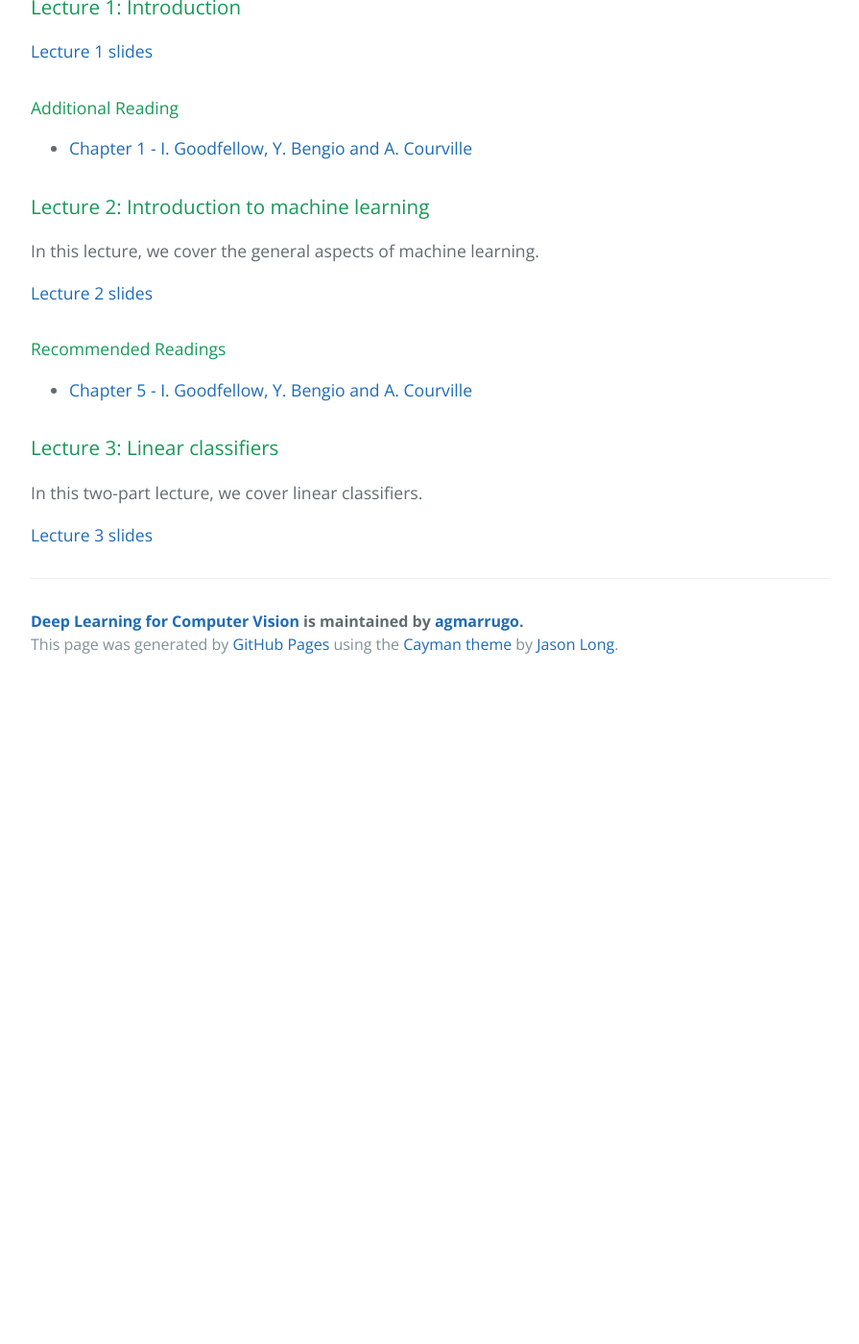
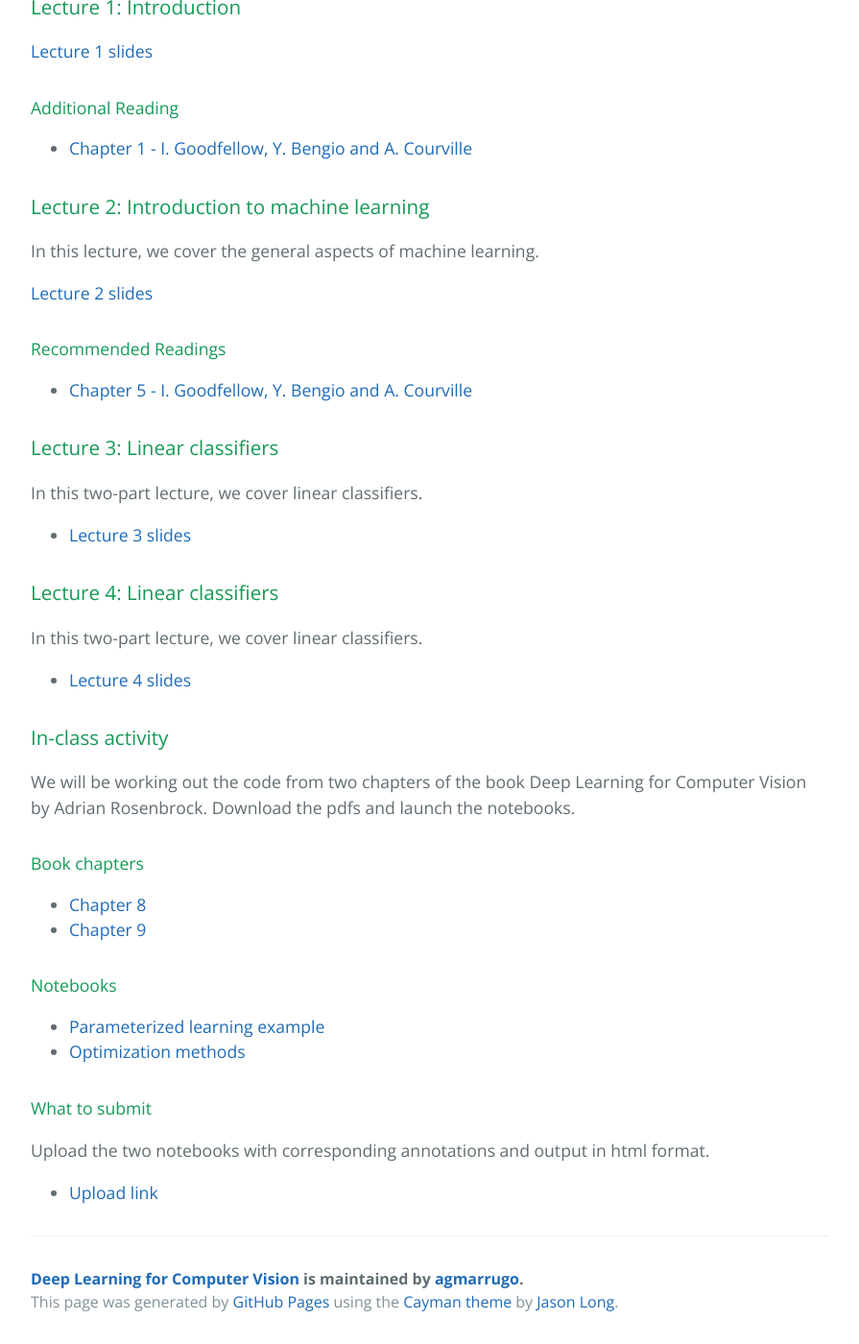
Before and after one commit to opi-lab/DL4CV, a Jekyll site: the page built from index.md, in a window 1280 px wide and 1400 px high, scrolled down 1647 px. Shown: the whole window at 96% size, without its empty margins (192-1087 px from the left). Built offline with Jekyll 4.4.1, drawn with Linux system fonts in a browser that asks for light colours; before the commit the page ends 2362 px from its top, so only the background shows below that.

Commit message:
Update index.md

```diff
--- a/index.md
+++ b/index.md
@@ -78,4 +78,29 @@ In this lecture, we cover the general aspects of machine learning.
 
 In this two-part lecture, we cover linear classifiers.
 
-[Lecture 3 slides]({{site.url}}lectures/lec03_linear_part1.pdf)
+- [Lecture 3 slides]({{site.url}}lectures/lec03_linear_part1.pdf)
+
+### Lecture 4: Linear classifiers
+
+In this two-part lecture, we cover linear classifiers.
+
+- [Lecture 4 slides]({{site.url}}lectures/lec04_linear_part2.pdf)
+
+### In-class activity
+
+We will be working out the code from two chapters of the book Deep Learning for Computer Vision by Adrian Rosenbrock. Download the pdfs and launch the notebooks.
+
+#### Book chapters
+
+- [Chapter 8]({{site.url}}pdfs/parameterized-learning.pdf)
+- [Chapter 9]({{site.url}}pdfs/optimization-methods-regularization.pdf)
+
+#### Notebooks
+
+- [Parameterized learning example](https://github.com/opi-lab/DL4CV/blob/main/notebooks/parameterized-learning.ipynb)
+- [Optimization methods](https://github.com/opi-lab/DL4CV/blob/main/notebooks/optimization_examples.ipynb)
+
+#### What to submit
+Upload the two notebooks with corresponding annotations and output in html format.
+
+- [Upload link](https://www.dropbox.com/request/LJt4Lvi0MHRhzUxNIO2z)
```
